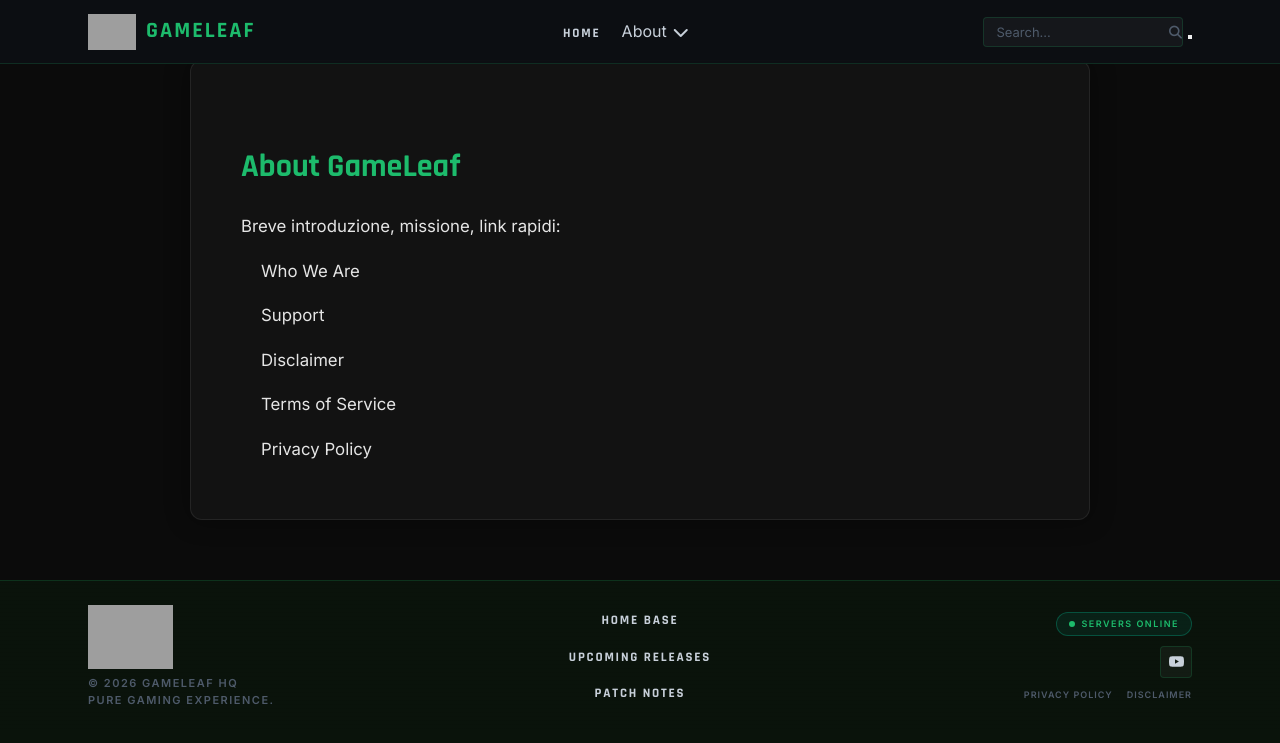
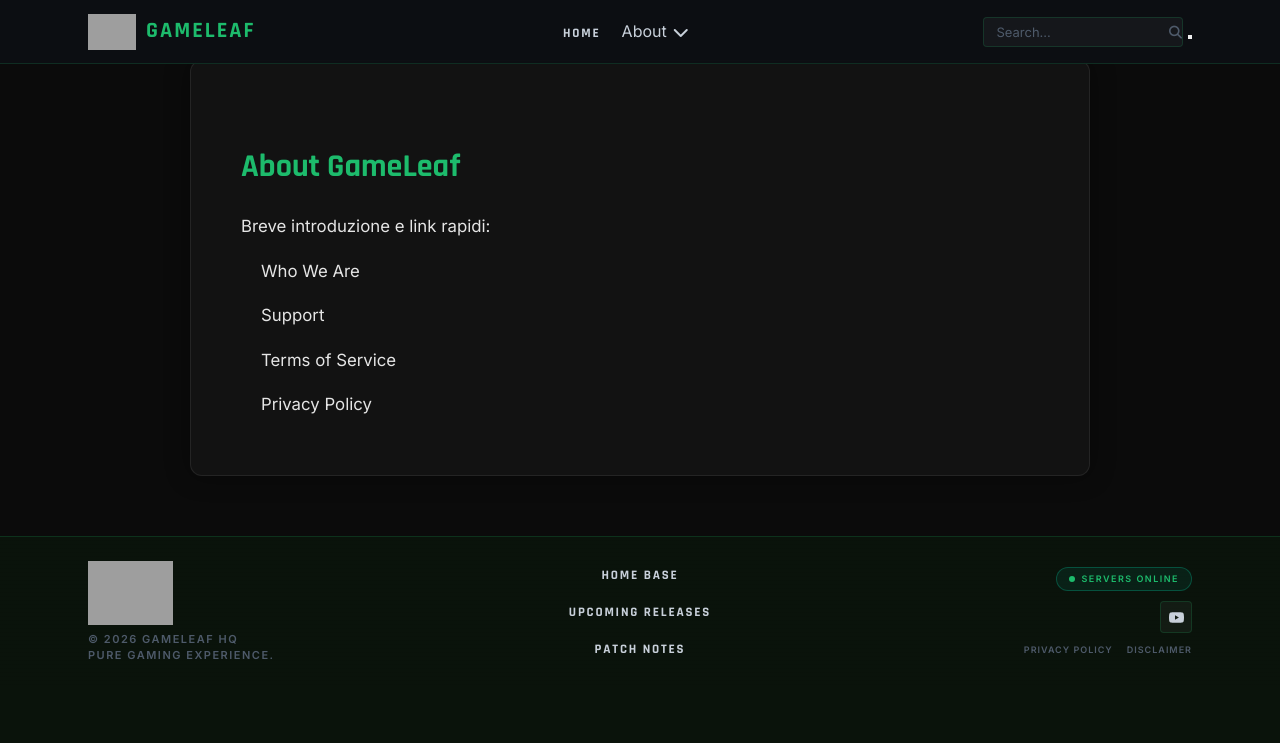
Before and after one commit to gryver99/gryver99.github.io, a Jekyll site: the page built from pages/about.md, in a window 1280 px wide. Shown: the top 743 px of the page. Built offline with Jekyll 4.4.1, drawn with Linux system fonts in a browser that asks for light colours; grey boxes are pictures that could not be loaded.

Commit message:
Aggiornamento

```diff
--- a/pages/about.md
+++ b/pages/about.md
@@ -6,10 +6,8 @@
 
 # About GameLeaf
 
-Breve introduzione, missione, link rapidi:
-
-- [Who We Are]({{ '/pages/who-we-are' | relative_url }})
-- [Support]({{ '/pages/support' | relative_url }})
-- [Disclaimer]({{ '/pages/disclaimer' | relative_url }})
-- [Terms of Service]({{ '/pages/terms-of-service' | relative_url }})
-- [Privacy Policy]({{ '/pages/privacy-policy' | relative_url }})
+Breve introduzione e link rapidi:
+- [Who We Are]({{ '/about/who-we-are/' | relative_url }})
+- [Support]({{ '/about/support/' | relative_url }})
+- [Terms of Service]({{ '/about/terms-of-service/' | relative_url }})
+- [Privacy Policy]({{ '/about/privacy-policy/' | relative_url }})
```
Also changed, not shown: 2 other files.
